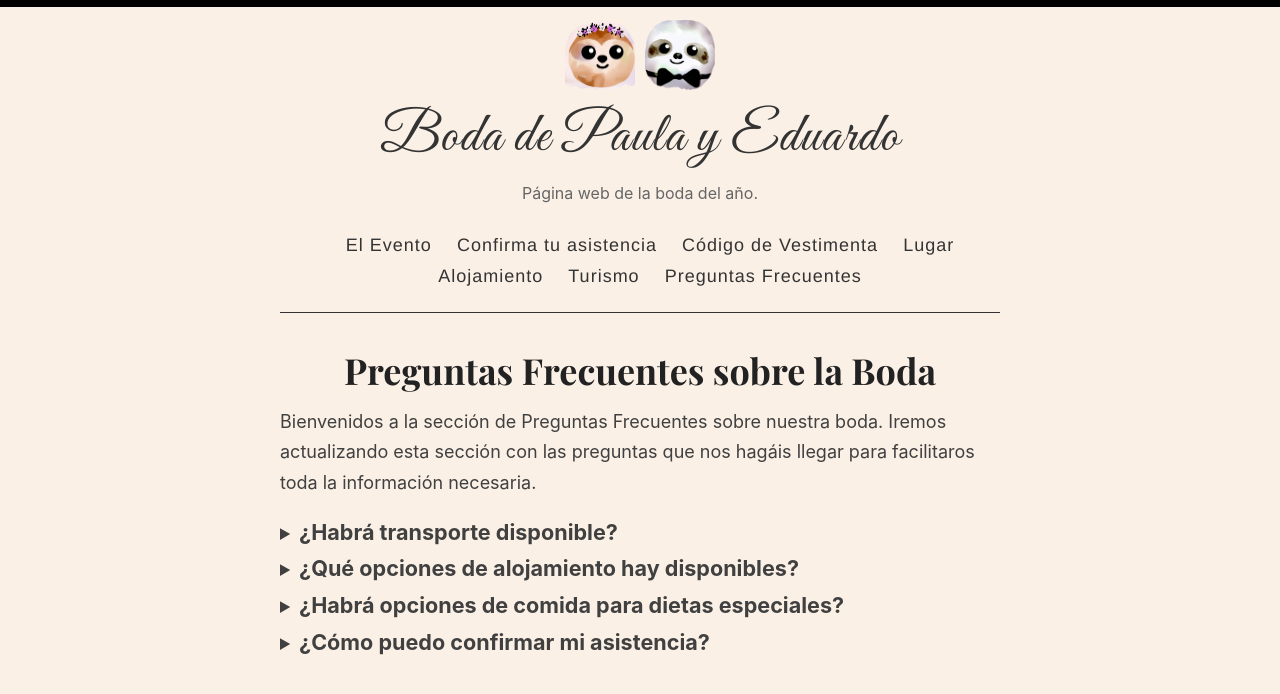
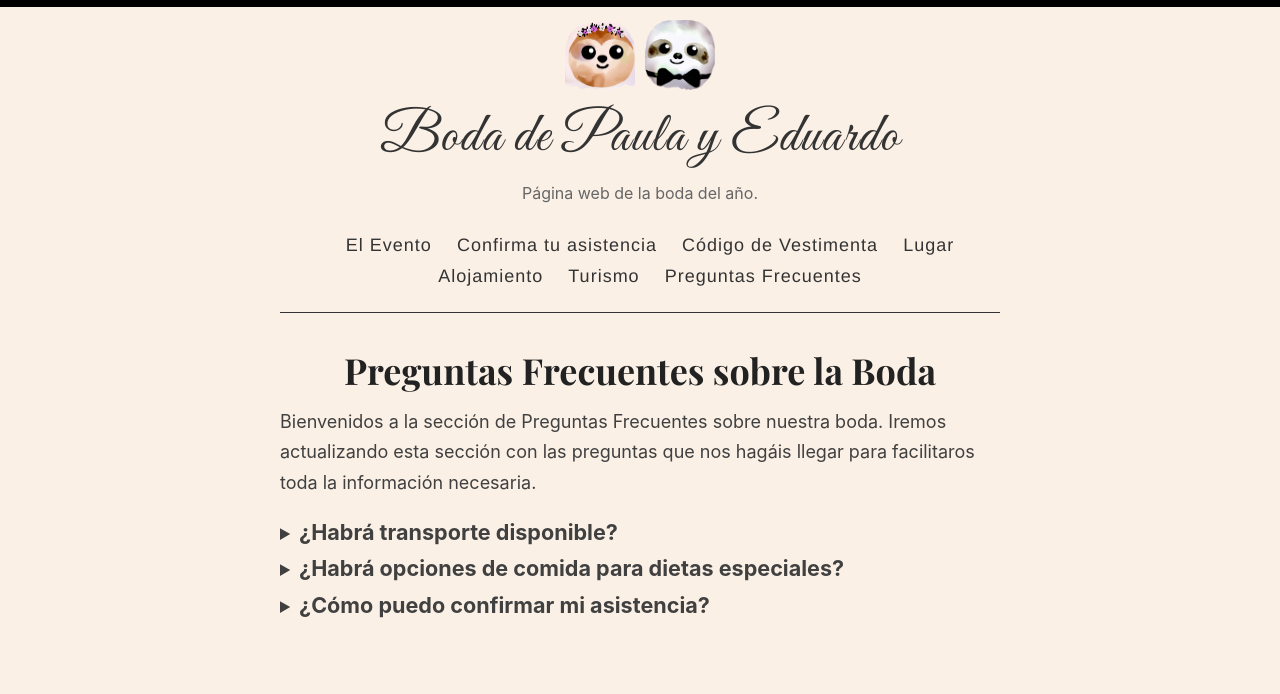
Before and after one commit to boda-paula-y-eduardo/boda-paula-eduardo, a Jekyll site: the page built from _pages/faq.md, in a window 1280 px wide. Shown: the top 694 px of the page. Built offline with Jekyll 4.4.1, drawn with Linux system fonts in a browser that asks for light colours; some web fonts are replaced.

Commit message:
quitar alojamiento

```diff
--- a/_pages/faq.md
+++ b/_pages/faq.md
@@ -15,13 +15,6 @@ Estamos considerando opciones para facilitar el transporte a y desde el lugar de
 </details>
 
 <details>
-<summary><b style="font-size: larger;">¿Qué opciones de alojamiento hay disponibles?</b></summary>
-
-Proporcionaremos una lista de recomendaciones de alojamiento en la zona para aquellos que viajen desde fuera.
-
-</details>
-
-<details>
 <summary><b style="font-size: larger;">¿Habrá opciones de comida para dietas especiales?</b></summary>
 
 Sí, habrá opciones para dietas especiales. Por favor, asegúrate de indicar cualquier requerimiento alimenticio cuando confirmes tu asistencia en el <a href="https://forms.gle/STETQ7LmKj9dg1DV8">formulario de registro</a>.
```
